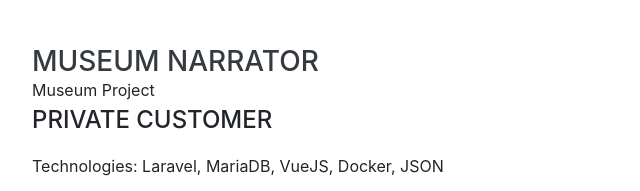
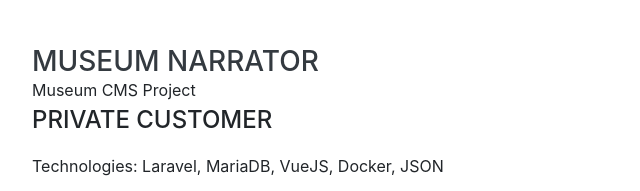
Before and after one commit to SimeonVSimeonov/SimeonVSimeonov.github.io, a website with bundled scripts: page index.html in a window 1280 px wide. Shown: the part 3793-3984 px from the top of the page, 288-928 px from the left. Built offline with nearby package versions, Linux system fonts and the light colour scheme; a web font is replaced by a local one.

Commit message:
update 10.11.21

```diff
--- a/index.html
+++ b/index.html
@@ -293,7 +293,7 @@
             <div class="resume-item d-flex flex-column flex-md-row justify-content-between mb-5">
                 <div class="resume-content">
                     <h3 class="mb-0">Museum Narrator</h3>
-                    <a>Museum Project</a>
+                    <a>Museum CMS Project</a>
                     <div class="subheading mb-3">Private Customer</div>
                     <p>Technologies: Laravel, MariaDB, VueJS, Docker, JSON</p>
                     <p>About: System for managing museum exponents.</p>
```
